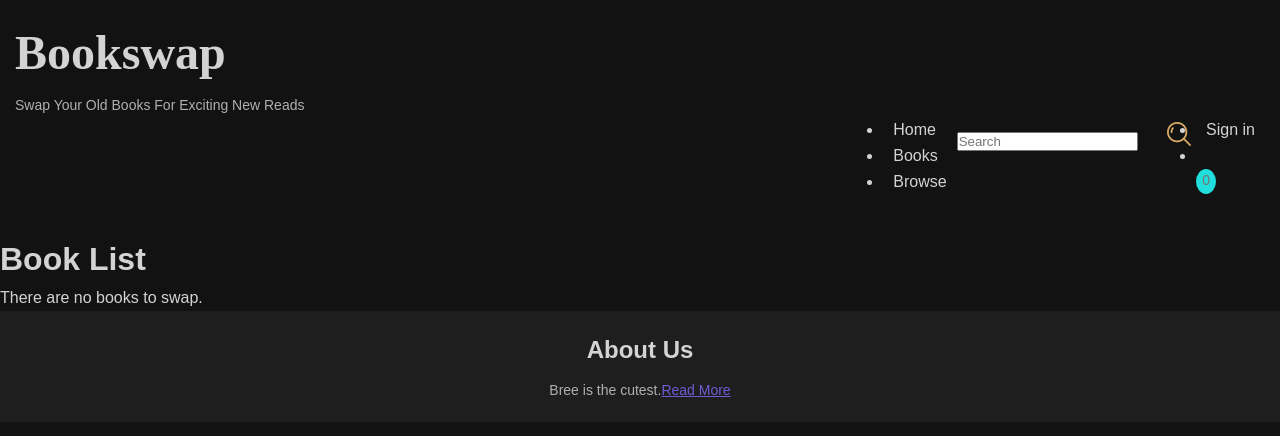
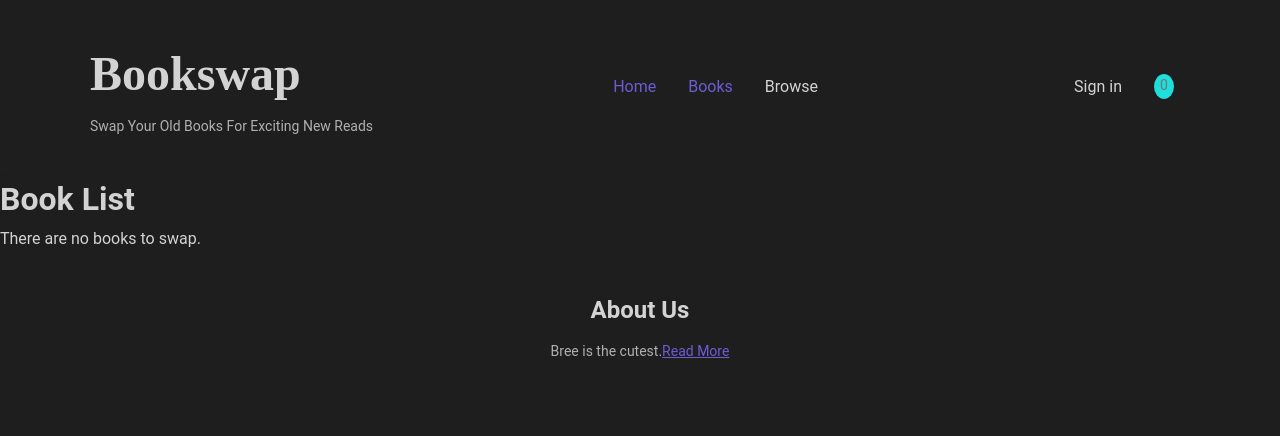
Before and after one commit to xkhanhnguyen/book-swap-project, a Django app: page /catalog/books/ in a window 1280 px wide. Shown: the top 436 px of the page. Run offline with Django 4.2, Linux system fonts and the light colour scheme; data that the repository does not hold is empty; some libraries are stand-ins or nearby versions.

Commit message:
navbar css

```diff
--- a/catalog/templates/navbar.html
+++ b/catalog/templates/navbar.html
@@ -1,4 +1,4 @@
-<nav class="navbar navbar-expand-lg navbar-dark bg-dark">
+<nav class="navbar">
     <div class="container">
         <!-- Bookswap on the Left -->
         <div class="header-text text-left">
@@ -6,19 +6,15 @@
             <small>Swap Your Old Books For Exciting New Reads</small>
         </div>
 
-        <!-- Navbar items  -->
-        <div class="collapse navbar-collapse" id="navbarNav">
-            <ul class="navbar-nav ml-auto">
-                <li class="nav-item active">
-                    <a class="nav-link" href="{% url 'index' %}">Home</a>
-                </li>
-                <li class="nav-item">
-                    <a class="nav-link" href="{% url 'books' %}">Books</a>
-                </li>
+        <div class="navbar-menu" id="open-navbar1">
+            <ul class="navbar-nav">
+              <li class="active"><a href="{% url 'index' %}">Home</a></li>
+              <li class="active"><a href="{% url 'books' %}">Books</a></li>
               <li class="nav-item dropdown">
                 <a class="nav-link dropdown-toggle" href="#" id="navbarDropdown" role="button"
                     data-toggle="dropdown" aria-haspopup="true" aria-expanded="false">
                     Browse
+
                 </a>
                 <div class="dropdown-menu" aria-labelledby="navbarDropdown">
                     <a class="dropdown-item" href="#">Recommendations</a>
@@ -30,12 +26,12 @@
 
 
              <!-- Search Form -->
-             <form method="get" class="form-inline my-2 my-lg-0 ml-auto" action="{% url 'search-results' %}">
+             <!-- <form method="get" class="form-inline my-2 my-lg-0 ml-auto" action="{% url 'search-results' %}">
                 <input class="form-control mr-sm-2" type="search" placeholder="Search" aria-label="Search" name="search_query">
                 <button class="btn" type="submit">
                     <img src="../../static/images/search.png">
                 </button>
-            </form>
+            </form> -->
 
              <!-- User Authentication and Cart -->
              <ul class="navbar-nav">
--- a/static/css/styles.css
+++ b/static/css/styles.css
@@ -1,20 +1,46 @@
 /* CSS styles for the navbar */
+/* Variables */
+:root {
+  --font-family: "Roboto", sans-serif;
+  --font-size-base: 0.925rem;
+  --base-color: #6c5dd4;
+  --text-dark: #3c4250;
+  --border-color: #eceef3;
+  --background-color: #1e1e1e;
+  --text-light-grey: #d3d3d3;
+  --navbar-shadow: 0 1px 2px 0 rgba(0, 0, 0, 0.05);
+  --navbar-padding-y: 1rem;
+  --navbar-padding-x: 1.15rem;
+  --navbar-link-hover: var(--base-color);
+  --navbar-link-padding-y: 0.5rem;
+  --navbar-link-padding-x: 1rem;
+  --navbar-dropdown-padding-y: 0.5rem;
+  --navbar-dropdown-shadow: 0 0.5rem 1rem rgba(0, 0, 0, 0.1);
+  --navbar-dropdown-radius: 0.75rem;
+  --navbar-dropdown-item-padding-y: 0.25rem;
+  --navbar-dropdown-item-padding-x: 1rem;
+  --navbar-dropdown-separator-margin-y: 9px;
+  --navbar-dropdown-separator-color: var(--border-color);
+}
+
 * {
+  box-sizing: border-box;
   padding: 0;
   margin: 0;
-  font-family: 'Poppins', sans-serif;
 }
 
 body {
-  background-color: #121212; /* Dark background */
-  color: #d3d3d3; /* Light grey text */
+  font-family: var(--font-family);
+  font-size: var(--font-size-base);
+  background-color: var(--background-color); /* Dark background */
+  color: var(--text-light-grey); /* Light grey text */
   font-size: 16px;
   line-height: 1.6;
 }
 
 .header-text h1 {
   font-family: 'Libre Baskerville', serif;
-  color: #d3d3d3; /* Light grey text */
+  color: var(--text-light-grey); /* Light grey text */
   font-size: 48px;
   font-weight: 600;
 }
@@ -24,22 +50,184 @@ body {
   color: #b0b0b0;
 }
 
-/* CSS styles for the navbar */
-.navbar {
-  padding: 15px;
-  margin-left: auto;
+a {
+  text-decoration: none;
+  color: var(--text-light-grey);
 }
 
-
-.navbar-nav .nav-item a {
-  color: #d3d3d3;
-  text-decoration: none;
-  padding: 10px;
-  transition: color 0.3s ease;
+/* for header and footer */
+.container {
+  width: 1170px;
+  position: relative;
+  margin-left: auto;
+  margin-right: auto;
+  padding: 20px;
+  max-width: fit-content;
 }
 
-.navbar-nav .nav-item a:hover {
-  color: #6c5dd4; /* Highlight color */
+/* Start navbar */
+.navbar,
+.navbar > .container {
+  width: 100%;
+  display: flex;
+  flex-wrap: wrap;
+  align-items: center;
+  justify-content: space-between;
+}
+
+@media (max-width: 768px) {
+  .navbar,
+  .navbar > .container {
+    display: block;
+  }
+}
+
+.navbar {
+  box-shadow: var(--navbar-shadow);
+  background-color: var(--background-color);
+  padding: var(--navbar-padding-y) var(--navbar-padding-x);
+  color: var(--text-light-grey);
+}
+
+.navbar .container {
+  max-width: 100%;
+}
+
+@media (min-width: 576px) {
+  .navbar .container {
+    max-width: 540px;
+  }
+}
+
+@media (min-width: 768px) {
+  .navbar .container {
+    max-width: 720px;
+  }
+}
+
+@media (min-width: 992px) {
+  .navbar .container {
+    max-width: 960px;
+  }
+}
+
+@media (min-width: 1200px) {
+  .navbar .container {
+    max-width: 1140px;
+  }
+}
+
+/* Start navbar logo or brand etc.. */
+.navbar-header {
+  display: flex;
+  align-items: center;
+}
+
+@media (max-width: 768px) {
+  .navbar-header {
+    width: 100%;
+    display: flex;
+    align-items: center;
+    justify-content: space-between;
+    flex-direction: row-reverse;
+  }
+}
+
+.navbar-toggler {
+  cursor: pointer;
+  border: none;
+  display: none;
+  outline: none;
+  color: var(--text-light-grey);
+}
+
+@media (max-width: 768px) {
+  .navbar-toggler {
+    display: block;
+  }
+}
+
+.navbar-toggler span {
+  height: 2px;
+  width: 22px;
+  background-color: lighten(var(--text-dark), 35%);
+  display: block;
+}
+
+.navbar-toggler span:not(:last-child) {
+  margin-bottom: 0.2rem;
+}
+
+.navbar-header > a {
+  font-weight: 500;
+  color: var(--text-light-grey);
+}
+
+/* Start navbar menu */
+.navbar-menu {
+  display: flex;
+  align-items: center;
+  flex-basis: auto;
+  flex-grow: 1;
+}
+
+@media (max-width: 768px) {
+  .navbar-menu {
+    display: none;
+    text-align: center;
+  }
+}
+
+.navbar-menu.active {
+  display: flex !important;
+}
+
+/* Ul */
+.navbar-nav {
+  margin-left: auto;
+  flex-direction: row;
+  display: flex;
+  padding-left: 0;
+  margin-bottom: 0;
+  list-style: none;
+
+}
+
+@media (max-width: 768px) {
+  .navbar-nav {
+    width: 100%;
+    display: block;
+    border-top: 1px solid #eee;
+    margin-top: 1rem;
+  }
+}
+
+.navbar-nav > li > a {
+  color: var(--text-light-grey);
+  text-decoration: none;
+  display: inline-block;
+  padding: var(--navbar-link-padding-y) var(--navbar-link-padding-x);
+}
+
+.navbar-nav > li > a:hover {
+  color: var(--navbar-link-hover);
+}
+
+@media (max-width: 768px) {
+  .navbar-nav > li > a {
+    border-bottom: 1px solid var(--border-color);
+  }
+}
+
+.navbar-nav > li.active > a {
+  color: var(--base-color);
+}
+
+@media (max-width: 768px) {
+  .navbar-dropdown .dropdown {
+    position: relative;
+    box-shadow: none;
+  }
 }
 
 /* Dropdown menu styling */
@@ -47,9 +235,6 @@ body {
 .nav-item.dropdown .dropdown-menu {
   display: none;
   position: absolute;
-  background-color: #343a40; /* Match navbar */
-  border: 1px solid #444;
-  border-radius: 4px;
   top: 100%; /* Position dropdown below the button */
   left: 0;
   z-index: 1000;
@@ -71,6 +256,22 @@ body {
   .navbar-collapse {
       display: flex;
       justify-content: flex-end;
+  }
+}
+
+/* Custom */
+.navbar .navbar-header > a span {
+  color: var(--base-color);
+}
+
+.navbar .navbar-header h4 {
+  font-weight: 500;
+  font-size: 1.25rem;
+}
+
+@media (max-width: 768px) {
+  .navbar .navbar-header h4 {
+    font-size: 1.05rem;
   }
 }
 
```
Lines whose indentation alone changed are shown as unchanged.
